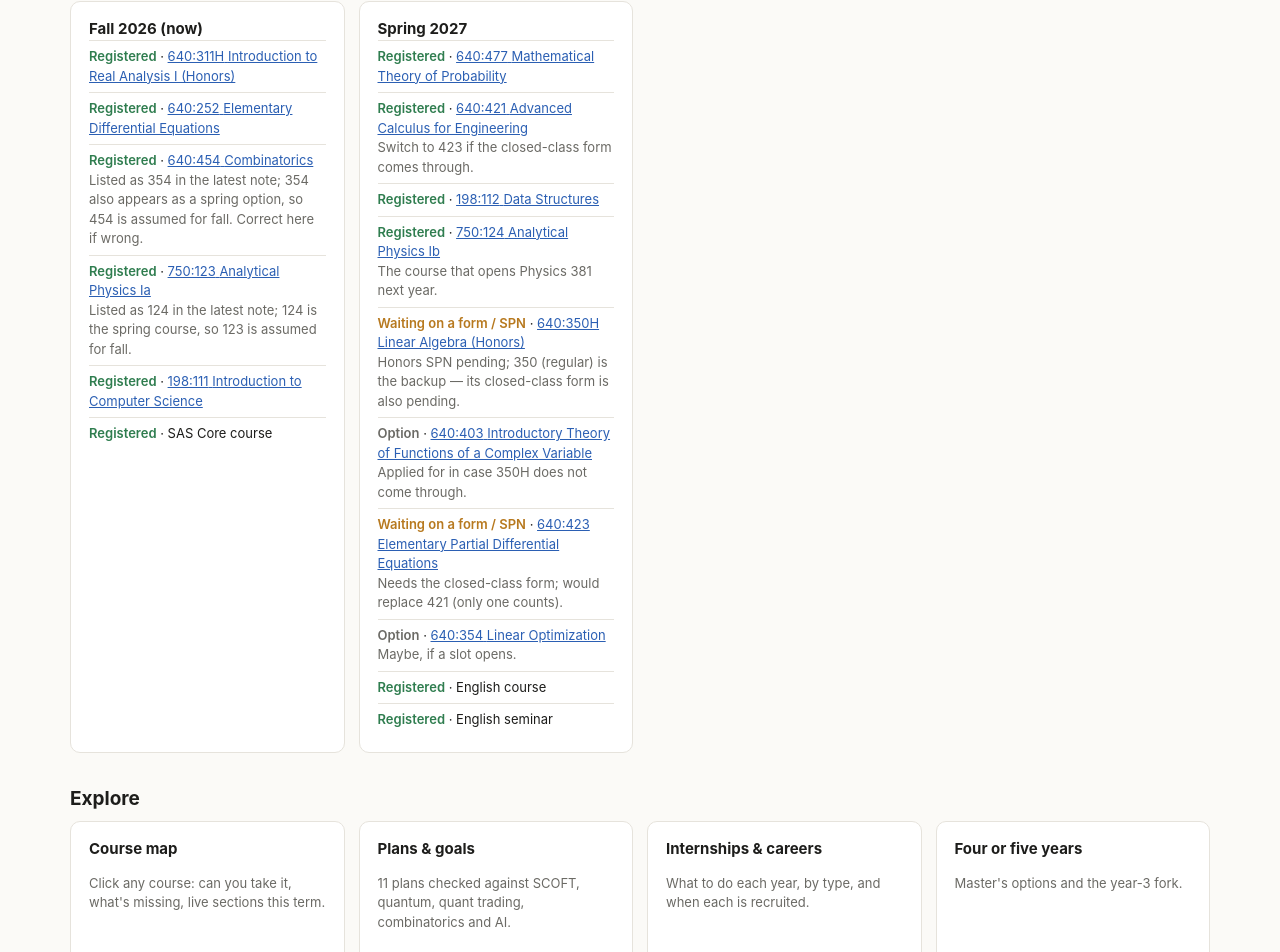
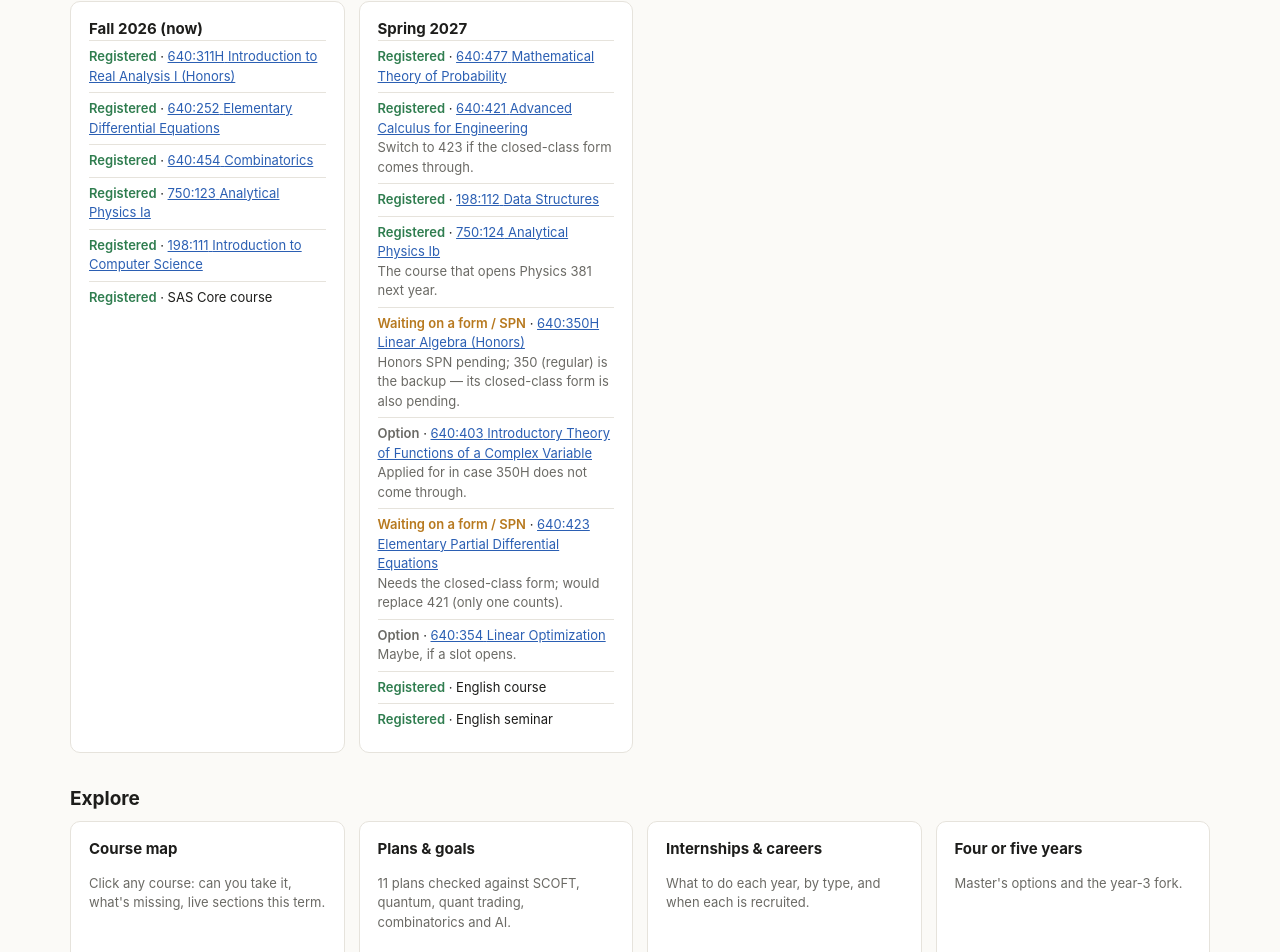
Before and after one commit to matiasbullrich/alexey-planner, a Next.js app: page / in a window 1280 px wide. Shown: the part 957-1909 px from the top of the page. Built offline with nearby package versions, Linux system fonts and the light colour scheme.

Commit message:
Confirm fall schedule: Math 454, Physics 123

```diff
--- a/data/myplan.ts
+++ b/data/myplan.ts
@@ -9,8 +9,8 @@ export const baseline: string[] = ["640:151", "640:152", "640:250", "640:251", "
 export const fall2026: PlanItem[] = [
   { id: "640:311H", status: "guaranteed" },
   { id: "640:252", status: "guaranteed" },
-  { id: "640:454", status: "guaranteed", note: "Listed as 354 in the latest note; 354 also appears as a spring option, so 454 is assumed for fall. Correct here if wrong." },
-  { id: "750:123", status: "guaranteed", note: "Listed as 124 in the latest note; 124 is the spring course, so 123 is assumed for fall." },
+  { id: "640:454", status: "guaranteed" },
+  { id: "750:123", status: "guaranteed" },
   { id: "198:111", status: "guaranteed" },
   { id: "core", label: "SAS Core course", status: "guaranteed" },
 ];
```
